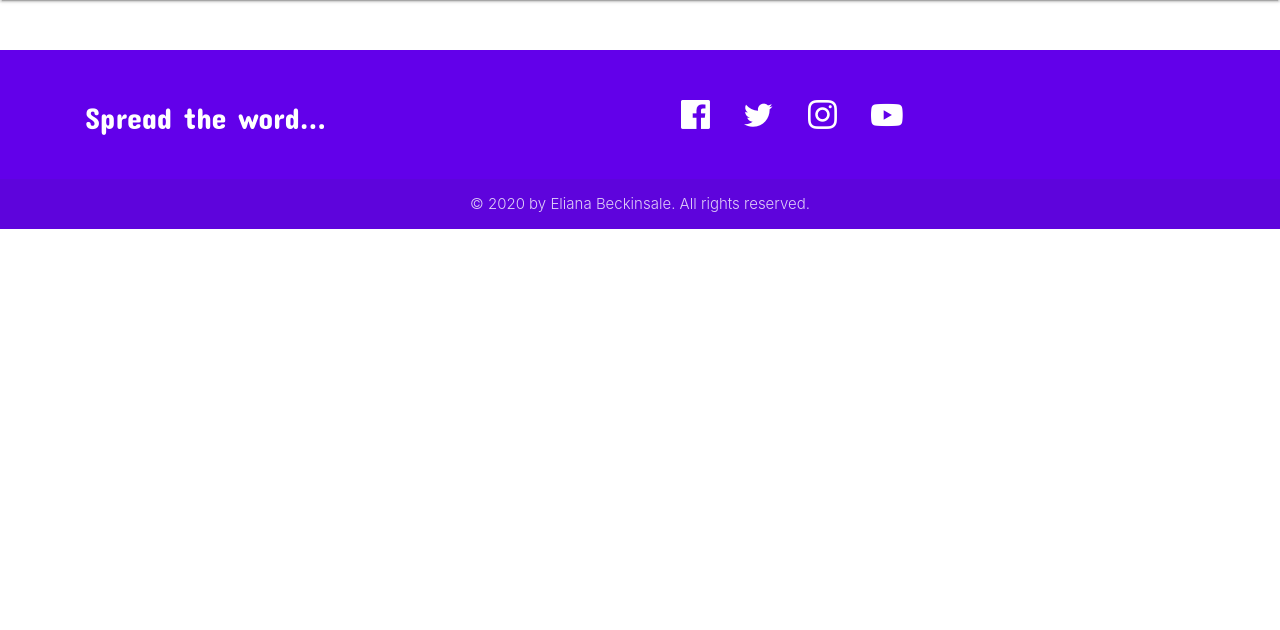
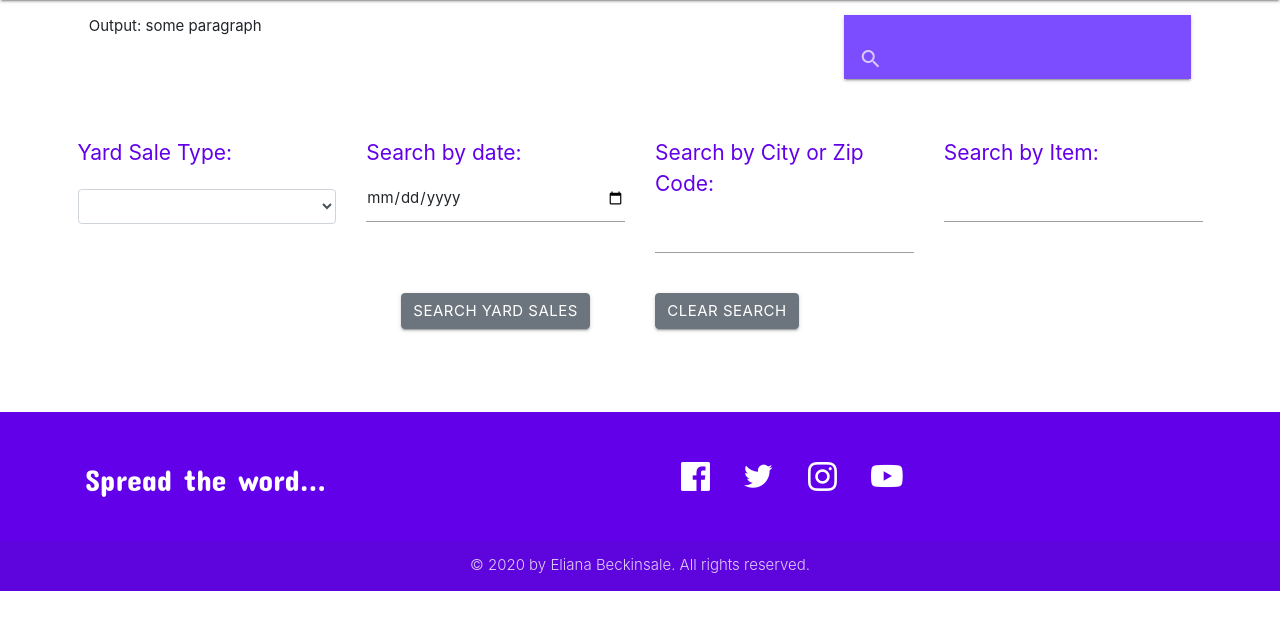
Before and after one commit to EliBec/my--first-data-centric-development-milestone-project, a Flask app: page / in a window 1280 px wide. Shown: the part 75-705 px from the top of the page. Run offline with Flask 2, Linux system fonts and the light colour scheme; data that the repository does not hold is empty; some libraries are stand-ins or nearby versions.

Commit message:
added script.js and added code for Google Map API. Also added code for find results to display in getyardsales.html

```diff
--- a/app.py
+++ b/app.py
@@ -2,9 +2,14 @@ import os
 from os import path
 from flask import Flask, render_template, redirect, request, url_for
 from flask_pymongo import PyMongo
+from flask_googlemaps import GoogleMaps
+from bson.objectid import ObjectId
 
 # instatiate Flask application
 app = Flask(__name__)
+
+# Initialize the extension
+GoogleMaps(app)
 
 # import env.py
 if path.exists('env.py'):
@@ -13,6 +18,12 @@ if path.exists('env.py'):
 # retrieve environment variables
 app.config['MONGO_DBNAME'] = os.environ.get('MONGO_DBNAME')
 app.config['MONGO_URI'] = os.environ.get('MONGO_URI')
+
+app.config['GOOGLEMAPS_API_KEY'] = os.environ.get('GOOGLEMAPS_API_KEY')
+googlemap_search_url = "https://maps.googleapis.com/maps/api/place/textsearch/json"
+googlemap_details_url = "https://maps.googleapis.com/maps/api/place/details/json"
+google_key = app.config['GOOGLEMAPS_API_KEY']
+
 
 # instatiate Mongo application
 mongo = PyMongo(app)
@@ -24,7 +35,42 @@ def get_yardsales():
     yardsales = mongo.db.yard_sales.find()
     categories = mongo.db.categories.find()
 
-    return render_template('getyardsales.html', yardsales=yardsales, categories=categories)
+    # declare dictionary
+    searchcriteriadict = {}
+
+    if request.method == "POST":
+        # if  form's returned value is not empty then add to dictionary /
+        yardsale_cat = request.form.get('categorysearch')
+        if yardsale_cat != "":
+            if yardsale_cat == "All":
+                searchcriteriadict['category'] = {'$in': ['Estate', 'Local', 'Community']}
+            else:
+                searchcriteriadict['category'] = yardsale_cat
+
+        yardsale_date = request.form.get('datesearch')
+        if yardsale_date != "":
+            searchcriteriadict['date'] = yardsale_date
+
+        # value in form "cityorzip" is either the zip code or city
+        yardsale_cityorzip = request.form.get('cityorzipsearch')
+        if yardsale_cityorzip != "":
+            # check if there is matching document where form's value is equal to city. If no document is found, then add to dictionary. Otherwise,perform same search and action but for zip
+            if mongo.db.yard_sales.find({'city': yardsale_cityorzip}).count() > 0:
+                searchcriteriadict['city'] = yardsale_cityorzip
+            else:
+                if mongo.db.yard_sales.find({'zip': yardsale_cityorzip}).count() > 0:
+                    searchcriteriadict['zip'] = yardsale_cityorzip
+
+        yardsale_items = request.form.get('itemsearch')
+        if yardsale_items != "":
+            searchcriteriadict['item_list'] = {'$in': [yardsale_items]}
+
+        search_results = mongo.db.yard_sales.find(searchcriteriadict)
+
+        return render_template('getyardsales.html', yardsales=search_results, categories=categories)
+
+    else:
+        return render_template('getyardsales.html', yardsales=yardsales, categories=categories, google_key= google_key)
 
 
 @app.route('/add_yardsales')
--- /dev/null
+++ b/static/js/script.js
@@ -0,0 +1,30 @@
+/* Search and Clear buttons will change colors upon clicking any of the search or 'select' fields */
+$(document).ready(function(){
+    $("#categorysearch").click(function(){
+    $("#search-btn").removeClass("btn btn-secondary").addClass("btn btn-info" );
+    $("#clearsearch-btn").removeClass("btn btn-secondary").addClass("btn btn-warning" );
+    });
+
+    $("#date-search").click(function(){
+    $("#search-btn").removeClass("btn btn-secondary").addClass("btn btn-info" );
+    $("#clearsearch-btn").removeClass("btn btn-secondary").addClass("btn btn-warning" );
+    });
+
+    $("#cityorzipsearch").click(function(){
+    $("#search-btn").removeClass("btn btn-secondary").addClass("btn btn-info" );
+    $("#clearsearch-btn").removeClass("btn btn-secondary").addClass("btn btn-warning" );
+    });
+
+    $("#itemsearch").click(function(){
+    $("#search-btn").removeClass("btn btn-secondary").addClass("btn btn-info" );
+    $("#clearsearch-btn").removeClass("btn btn-secondary").addClass("btn btn-warning" );
+    });
+
+    /* Click the 'Clear button will reset fields and buttons */
+    $("#clearsearch-btn").click(function(){
+    $("#search-btn").removeClass("btn btn-info").addClass("btn btn-secondary" );
+    $("#clearsearch-btn").removeClass("btn btn-warning").addClass("btn btn-secondary");
+    $('#search-form input[type="search"]').val('');
+    $('#search-form #date-search').val('');
+    });
+});
--- a/templates/base.html
+++ b/templates/base.html
@@ -79,5 +79,8 @@
         <script src="https://stackpath.bootstrapcdn.com/bootstrap/4.5.1/js/bootstrap.min.js" integrity="sha384-XEerZL0cuoUbHE4nZReLT7nx9gQrQreJekYhJD9WNWhH8nEW+0c5qq7aIo2Wl30J" crossorigin="anonymous"></script>
         <!-- Materialize js below download had to be places after (never before) Bootstrap's download. Otherwise, Materialize does not work. Maybe some conflict between the two is the cause -->
         <script src="https://cdnjs.cloudflare.com/ajax/libs/materialize/0.100.2/js/materialize.min.js"></script>
+        <!-- Custom local js file -->
+        <script type="text/javascript" src="{{url_for('static', filename='js/script.js')}}"></script>
+
 </body>
 </html>
--- a/templates/getyardsales.html
+++ b/templates/getyardsales.html
@@ -4,12 +4,85 @@
         <div class="section">
             <div class="row">
                 <div class="col-lg-8 col-md-8 col-sm-12">
-                 {% for yard_sale in yardsales %}
-                 <p>yard_sale.seller_first_name</p>
-                 <p>yard_sale.seller_last_name</p>
-                 {% endfor %}
+                    <p>Output: some paragraph</p>
+                </div>
+                <div class="col-lg-4 col-md-4 col-sm-12">
+                    <nav class="#7c4dff deep-purple accent-2">
+                        <div class="nav-wrapper">
+                            <form>
+                                <div class="input-field">
+                                    <input id="search" type="search" required>
+                                    <label class="label-icon" for="search"><i class="material-icons">search</i></label>
+                                    <i class="material-icons">close</i>
+                                </div>
+                            </form>
+                        </div>
+                    </nav>
                 </div>
             </div>
         </div>
+        <br>
+        <div class="row">
+            <form id="search-form" action="/get_yardsales" method="POST">
+                <div class="row">
+                    <div class="col-lg-3 col-md-6 col-sm-12">
+                        <div class="form-group">
+                            <label style="padding-bottom:13px;" for="categorysearch"> Yard Sale Type: </label>
+                            <select name="categorysearch" class="form-control" id="categorysearch">
+                            <option value=""></option>
+                            <option value="All">All</option>
+                            {% for cat in categories %}
+                            <option value="{{cat.category_name}}">{{cat.category_name}}</option>
+                            {% endfor %}
+                            </select>
+                        </div>
+                    </div>
+                    <div class="col-lg-3 col-md-6 col-sm-12">
+                        <label for="datesearch"> Search by date:</label>
+                        <input type="date" id="datesearch" name="datesearch" >
+                    </div>
+                    <div class="col-lg-3 col-md-6 col-sm-12">
+                        <label for="cityorzipsearch">Search by City or Zip Code:</label>
+                        <input type="search" id="cityorzipsearch" name="cityorzipsearch">
+                    </div>
+                    <div class="col-lg-3 col-md-6 col-sm-12">
+                        <label for="itemsearch">Search by Item:</label>
+                        <input type="search" id="itemsearch" name="itemsearch">
+                    </div>
+                </div>
+                <div class="row">
+                    <div class="col-lg-3 col-md-6 col-sm-12">
+                    </div>
+                    <div class="col-lg-3 col-md-6 col-sm-6">
+                        <button type="Submit" id="search-btn" class="btn btn-secondary">Search Yard Sales</button>
+                    </div>
+                    <div class="col-lg-3 col-md-6 col-sm-6">
+                        <button type="button" id="clearsearch-btn" class="btn btn-secondary"> Clear Search</button>
+                    </div>
+                    <div class="col-lg-3 col-md-6 col-sm-12">
+                    </div>
+                </div>
+            </form>
+        </div>
+        <br>
+        <div class="row">
+            {% for yard_sale in yardsales %}
+                <div class="col-lg-6 col-md-6 col-sm-6">
+                    <p>Date: {{yard_sale.date}} - Time: {{yard_sale.time}} - City: {{yard_sale.city}}</p>
+                    <p> {{yard_sale.seller_first_name}} {{yard_sale.seller_last_name}} </p>
+                    <p> {{yard_sale.seller_email}} </p>
+                    {{ yard_sale.item_list|join(', ') }}
+                </div>
+                <div class="col-lg-6 col-md-6 col-sm-6">
+                        <div class="map" id="map_{{ yard_sale._id }}">
+                            <iframe width="100%" height="200" frameborder="0" style="border:0"
+                                    title="Map of {{ yard_sale.seller_first_name}}, {{ yard_sale.seller_last_name }}"
+                                    src="https://www.google.com/maps/embed/v1/search?key={{ google_key }}&q={{ yard_sale.location }}&center={{ yard_sale.lat }},{{ yard_sale.long }}&zoom=16">
+                            </iframe>
+                        </div>
+                    <br>
+                </div>
+            {% endfor %}
+        </div>
     </div>
 {% endblock %}
```
